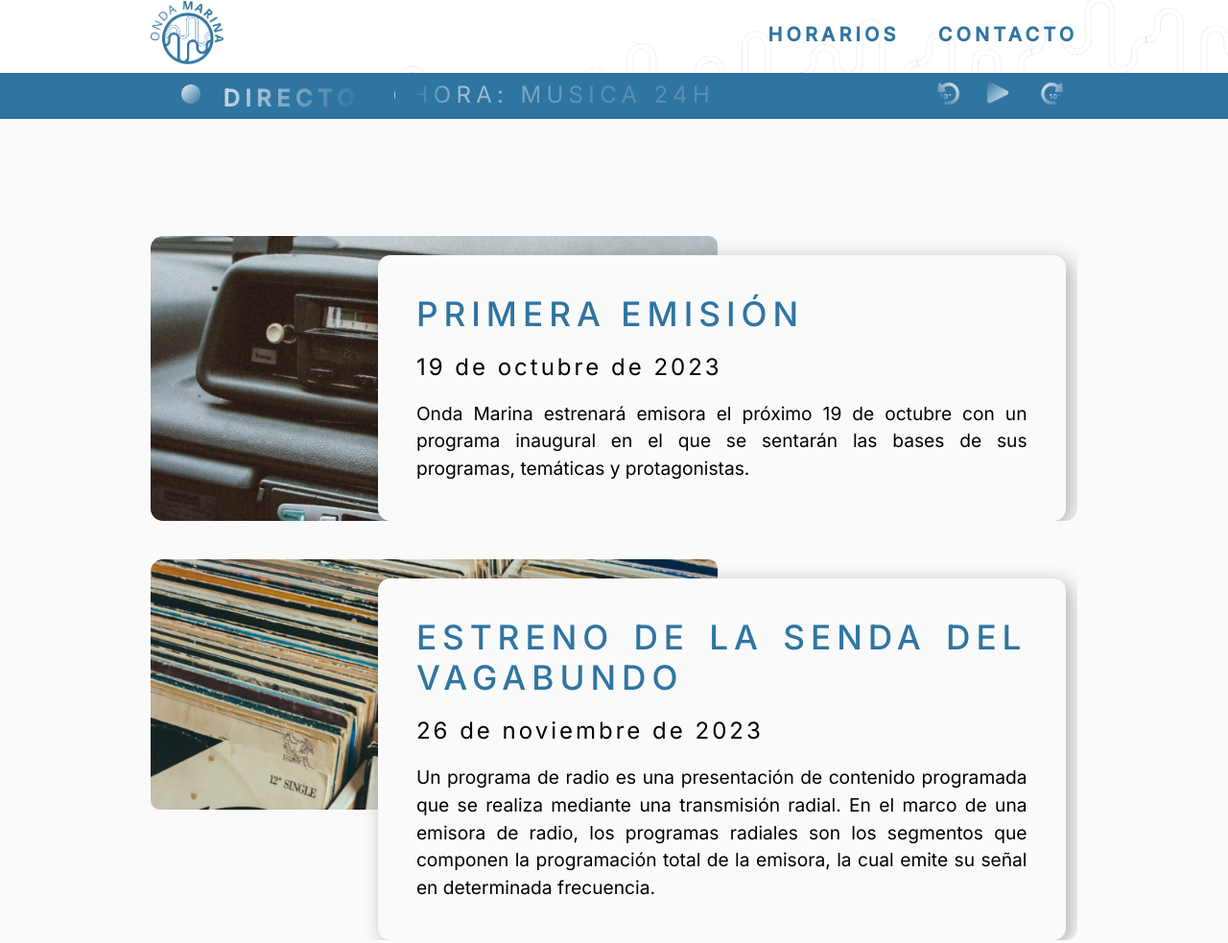
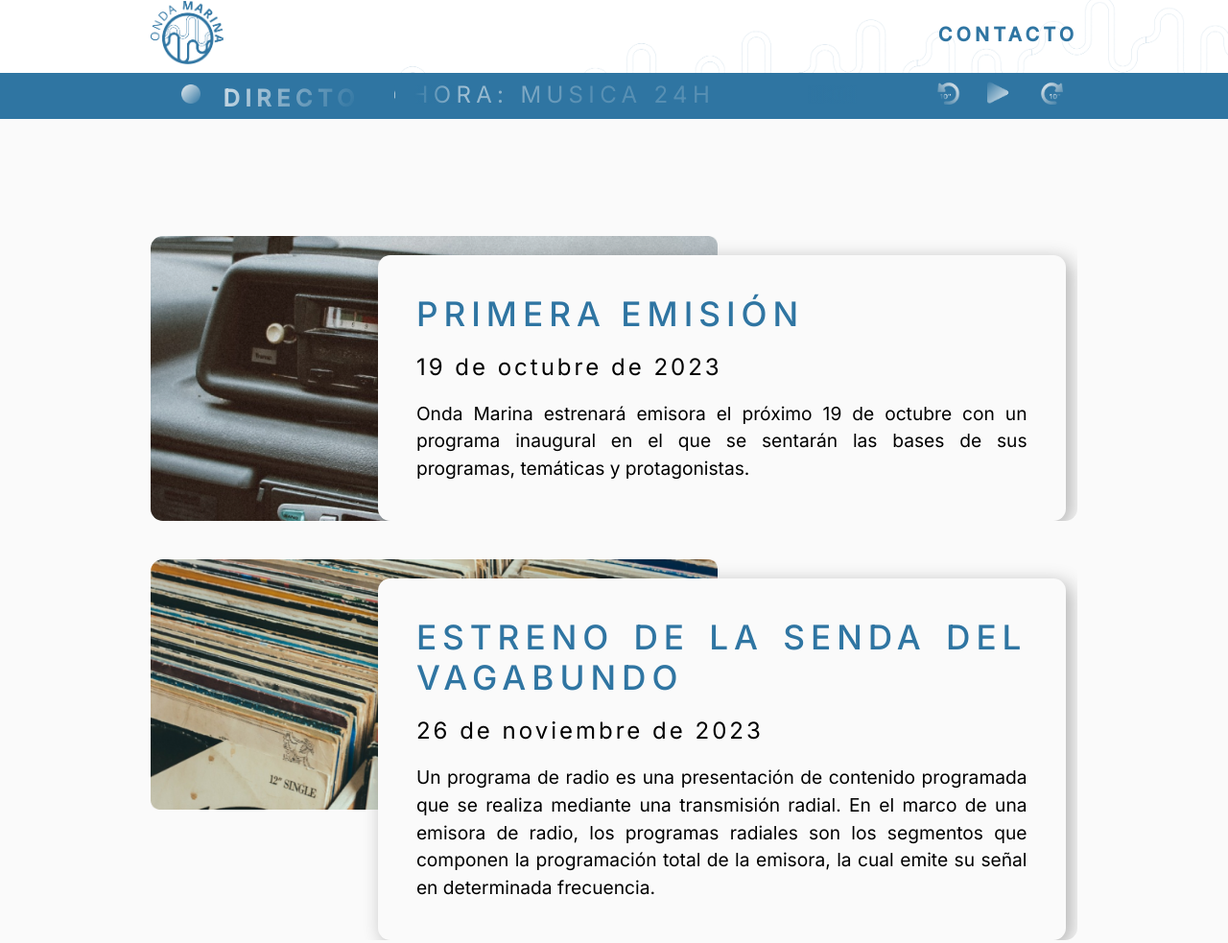
Before and after one commit to asierwave/ondamarina, a plain HTML site: page index.html in a window 1280 px wide. Shown: the top 983 px of the page at 96% size. Drawn offline with Linux system fonts and the light colour scheme; a script that the page names is missing.

Commit message:
cambio desde visual

```diff
--- a/index.html
+++ b/index.html
@@ -20,7 +20,7 @@
         <a class="logo" href="#"><img src="Assets/logo.png" alt="Logotipo de OndaMarina">
         </a>
           <button>
-            <a href="#horarios"><p class="textobotonprincipal">HORARIOS</p></a>
+            <a href="#horarios"><p class="textobotonprincipal"></p></a>
             <a href="#enviarformulario"><p class="textobotonprincipal">CONTACTO</p></a>
           </button>
         </nav>
```
